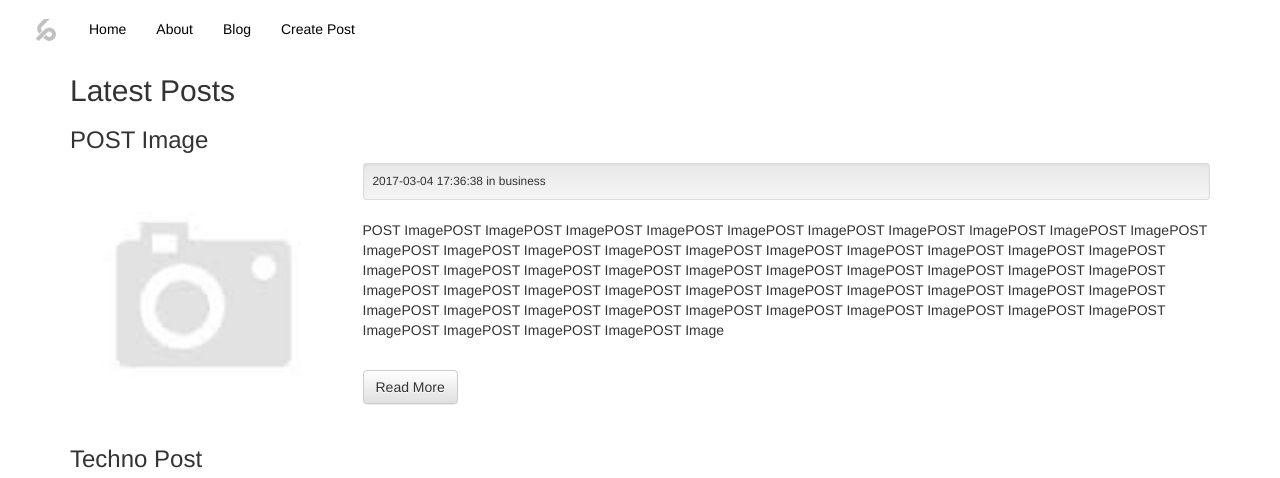
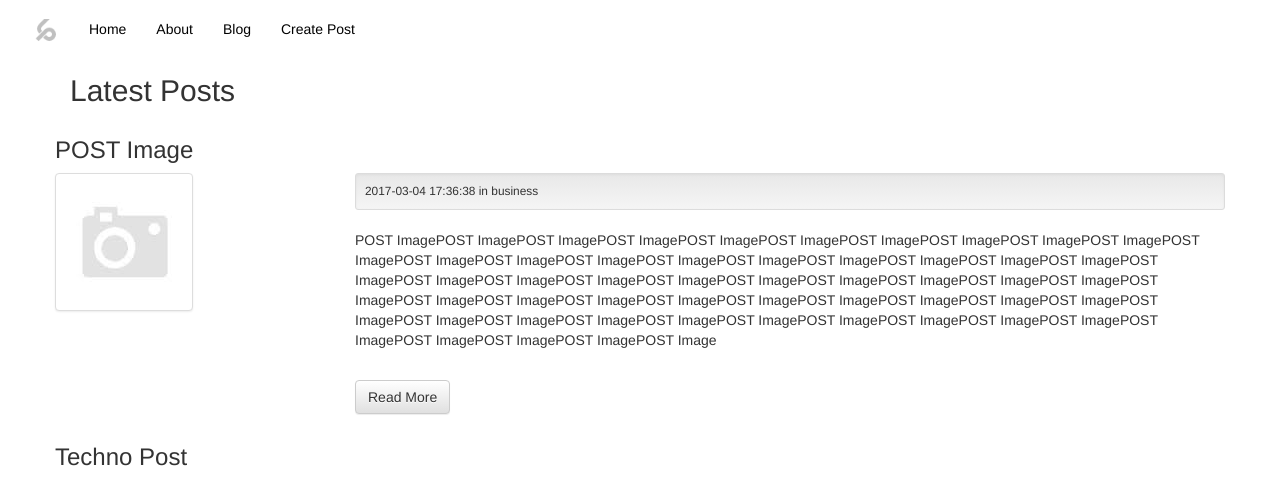
Before and after one commit to Lp063/Blog_PhpCodeigniter, a CodeIgniter app: page /database/index.php/posts/index in a window 1280 px wide. Shown: the top 478 px of the page. Run offline with CodeIgniter, Linux system fonts and the light colour scheme; data comes from the database, SQL or seed files in the repository; some libraries are stand-ins or nearby versions.

Commit message:
Updated CSS

```diff
--- a/application/config/config.php
+++ b/application/config/config.php
@@ -23,7 +23,7 @@ defined('BASEPATH') OR exit('No direct script access allowed');
 | a PHP script and you can easily do that on your own.
 |
 */
-$config['base_url'] = 'http://localhost/Blog_PhpCodeigniter';
+$config['base_url'] = 'http://192.168.2.116/Blog_PhpCodeigniter';
 
 /*
 |--------------------------------------------------------------------------
--- a/application/views/posts/index.php
+++ b/application/views/posts/index.php
@@ -2,13 +2,18 @@
 <h2><?= $title ?></h2>
 
 <?php foreach($posts as $post): ?>
+	<div class="row">
 		<h3><?php echo $post['title'];?></h3>
 		<div class="row">
 			<div class="col-md-3">
-        <img class="post-thumb" src="<?php echo site_url();?>assets/images/posts/<?php echo $post['post_image'];?>">
+				<img class="img-thumbnail" src="<?php echo site_url();?>assets/images/posts/<?php echo $post['post_image'];?>">
 			</div>
 			<div class="col-md-9">
-        <div class="well well-sm"><small class="post-date"><?php echo $post['created_at']." in ".$post['name'];?></small></div>
+				<div class="well well-sm">
+					<small class="post-date">
+						<?php echo $post['created_at']." in ".$post['name'];?>
+					</small>
+				</div>
 				<p><?php echo word_limiter  ($post['body'],130);?></p>
 				<br/>
 				<p>
@@ -18,5 +23,6 @@
 				</p>
 			</div>
 		</div>
+	</div>
 <?php endforeach; ?>
 </div>
--- a/application/views/posts/view.php
+++ b/application/views/posts/view.php
@@ -3,7 +3,9 @@
     <?php echo $post['title']; ?>
 </h2>
 <div class="well well-sm"><small class="post-date"><?php echo $post['created_at'];?></small></div>
-<img src="<?php echo site_url();?>assets/images/posts/<?php echo $post['post_image'];?>">
+<div class="col-md-12 col-sm-12 col-xs-12">
+	<img src="<?php echo site_url();?>assets/images/posts/<?php echo $post['post_image'];?>" class="img-fluid" style="height:300;width:100%;" >
+</div>
 <div class="post-body">
     <?php echo $post['body'];?>
     <br><br>
--- a/application/views/templates/header.php
+++ b/application/views/templates/header.php
@@ -8,6 +8,7 @@
         <link rel="stylesheet" href="<?php echo base_url();?>assets/css/bootstrap-theme.css">
         <link href="https://fonts.googleapis.com/css?family=Lobster" rel="stylesheet">
         <link href="https://fonts.googleapis.com/css?family=Montserrat" rel="stylesheet">
+        <meta name="viewport" content="width=device-width, initial-scale=1.0">
     </head>
     <!--script src="https://ajax.googleapis.com/ajax/libs/jquery/3.1.1/jquery.min.js"></script-->
     <script src="http://cdn.ckeditor.com/4.6.2/standard/ckeditor.js"></script>
```
Also changed, not shown: assets/images/posts/noimage.jpg, 1 other file. Lines whose indentation alone changed are shown as unchanged.
